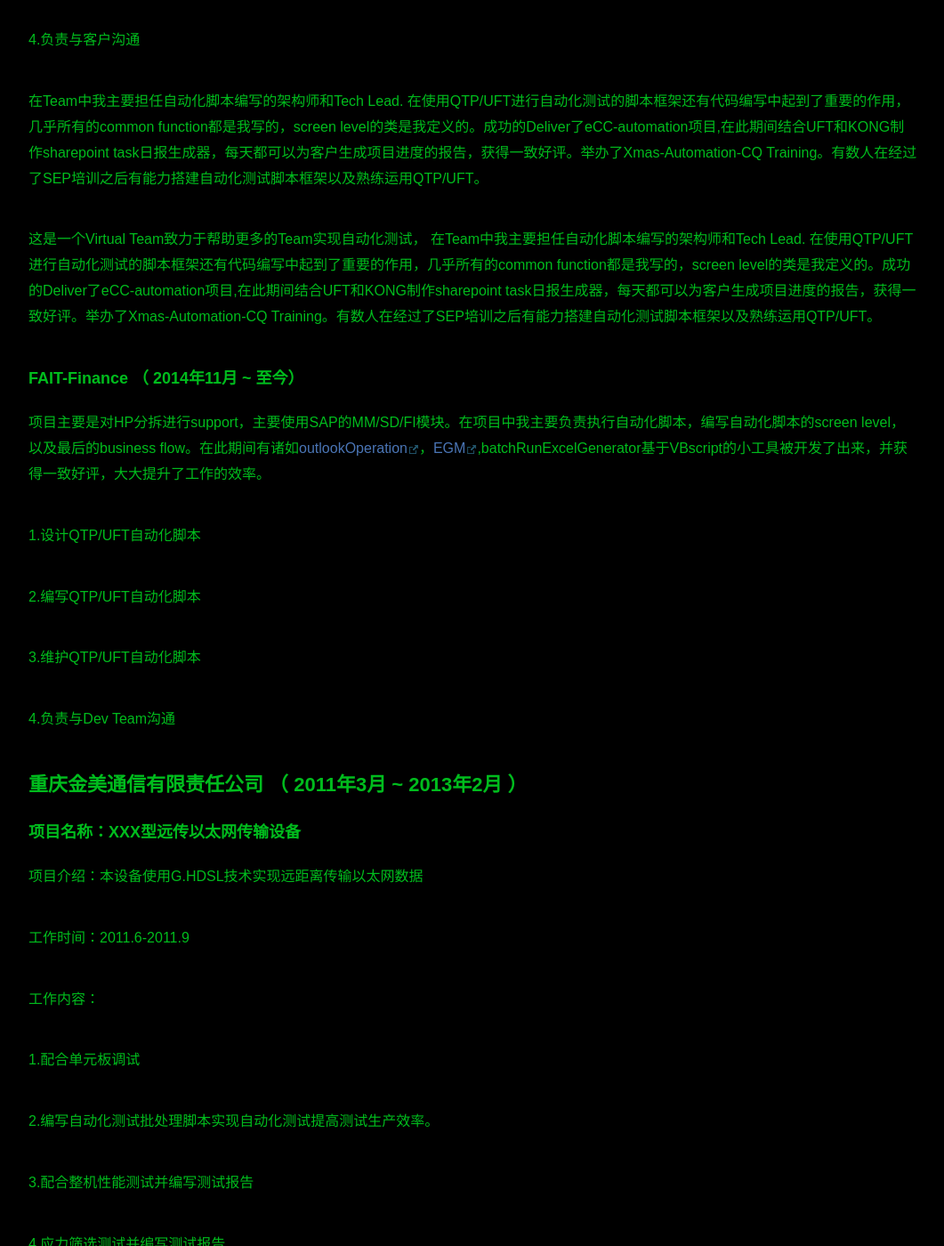
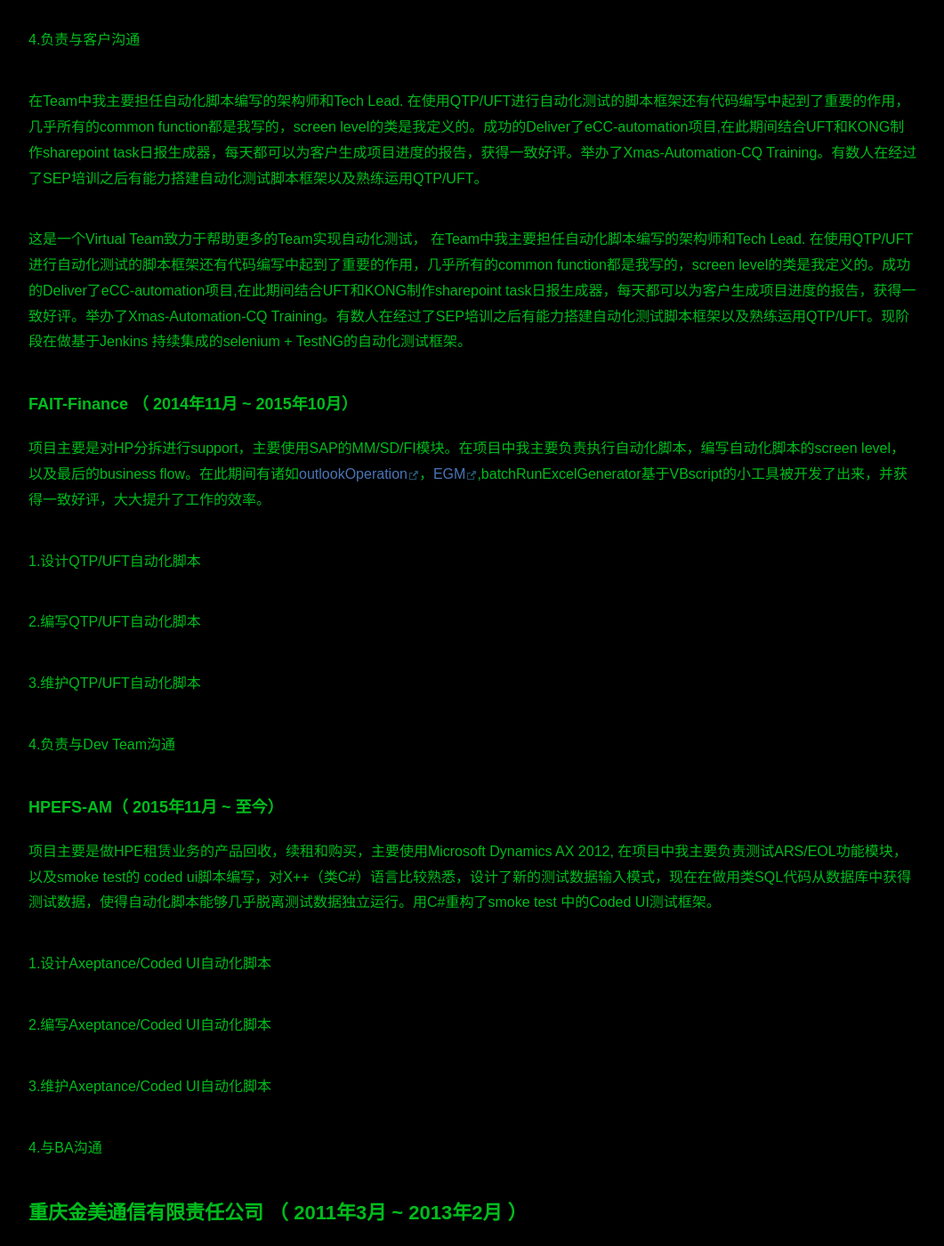
Before and after one commit to tuoerzhang/xneo123.github.io, a Jekyll site: the page built from _posts/resume/2015-03-26-my-resume.md, in a window 1280 px wide and 1400 px high, scrolled down 2087 px. Shown: the whole window at 89% size, without its empty margins (108-1169 px from the left). Built offline with Jekyll 4.4.1, drawn with Linux system fonts in a browser that asks for light colours; Markdown is read by kramdown in place of the engine named in the settings; some of the changed text lies outside the part shown.

Commit message:
update resume

```diff
--- a/_posts/resume/2015-03-26-my-resume.md
+++ b/_posts/resume/2015-03-26-my-resume.md
@@ -71,12 +71,12 @@
 
 在Team中我主要担任自动化脚本编写的架构师和Tech Lead. 在使用QTP/UFT进行自动化测试的脚本框架还有代码编写中起到了重要的作用，几乎所有的common function都是我写的，screen level的类是我定义的。成功的Deliver了eCC-automation项目,在此期间结合UFT和KONG制作sharepoint task日报生成器，每天都可以为客户生成项目进度的报告，获得一致好评。举办了Xmas-Automation-CQ Training。有数人在经过了SEP培训之后有能力搭建自动化测试脚本框架以及熟练运用QTP/UFT。
 
-这是一个Virtual Team致力于帮助更多的Team实现自动化测试， 在Team中我主要担任自动化脚本编写的架构师和Tech Lead. 在使用QTP/UFT进行自动化测试的脚本框架还有代码编写中起到了重要的作用，几乎所有的common function都是我写的，screen level的类是我定义的。成功的Deliver了eCC-automation项目,在此期间结合UFT和KONG制作sharepoint task日报生成器，每天都可以为客户生成项目进度的报告，获得一致好评。举办了Xmas-Automation-CQ Training。有数人在经过了SEP培训之后有能力搭建自动化测试脚本框架以及熟练运用QTP/UFT。
+这是一个Virtual Team致力于帮助更多的Team实现自动化测试， 在Team中我主要担任自动化脚本编写的架构师和Tech Lead. 在使用QTP/UFT进行自动化测试的脚本框架还有代码编写中起到了重要的作用，几乎所有的common function都是我写的，screen level的类是我定义的。成功的Deliver了eCC-automation项目,在此期间结合UFT和KONG制作sharepoint task日报生成器，每天都可以为客户生成项目进度的报告，获得一致好评。举办了Xmas-Automation-CQ Training。有数人在经过了SEP培训之后有能力搭建自动化测试脚本框架以及熟练运用QTP/UFT。现阶段在做基于Jenkins 持续集成的selenium + TestNG的自动化测试框架。
 
 
 
 
-### FAIT-Finance （ 2014年11月 ~ 至今）
+### FAIT-Finance （ 2014年11月 ~ 2015年10月）
 
 项目主要是对HP分拆进行support，主要使用SAP的MM/SD/FI模块。在项目中我主要负责执行自动化脚本，编写自动化脚本的screen level，以及最后的business flow。在此期间有诸如[outlookOperation](https://github.com/xneo123/outlookOperation/)，[EGM](https://github.com/xneo123/EGM),batchRunExcelGenerator基于VBscript的小工具被开发了出来，并获得一致好评，大大提升了工作的效率。
 
@@ -88,6 +88,21 @@
 3.维护QTP/UFT自动化脚本
 
 4.负责与Dev Team沟通
+
+### HPEFS-AM（ 2015年11月 ~ 至今）
+
+项目主要是做HPE租赁业务的产品回收，续租和购买，主要使用Microsoft Dynamics AX 2012, 在项目中我主要负责测试ARS/EOL功能模块，以及smoke test的 coded ui脚本编写，对X++（类C#）语言比较熟悉，设计了新的测试数据输入模式，现在在做用类SQL代码从数据库中获得测试数据，使得自动化脚本能够几乎脱离测试数据独立运行。用C#重构了smoke test 中的Coded UI测试框架。
+
+
+1.设计Axeptance/Coded UI自动化脚本
+
+2.编写Axeptance/Coded UI自动化脚本
+
+3.维护Axeptance/Coded UI自动化脚本
+
+4.与BA沟通
+
+
 
 
 ## 重庆金美通信有限责任公司 （ 2011年3月 ~ 2013年2月 ）
```
